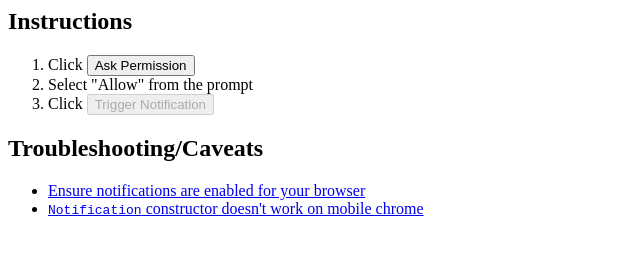
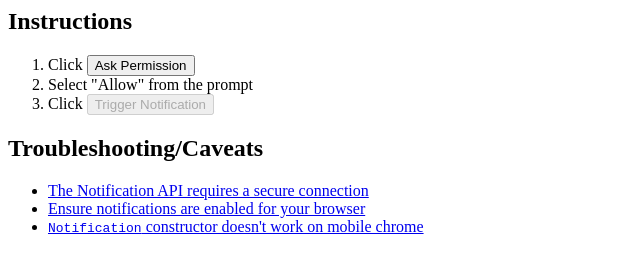
Before and after one commit to daisys-code/atoms, a website: page notifications/index.html in a window 1280 px wide. Shown: the whole page, without its empty margins (0-640 px from the left). Drawn offline with Linux system fonts and the light colour scheme.

Commit message:
more caveats

```diff
--- a/notifications/index.html
+++ b/notifications/index.html
@@ -9,12 +9,17 @@
 <h2>Troubleshooting/Caveats</h2>
 <ul>
   <li>
+    <a href="https://stackoverflow.com/questions/29084641/notification-api-not-working" target="_blank" rel="noreferrer">
+      The Notification API requires a secure connection
+    </a>
+  </li>
+  <li>
     <a href="https://stackoverflow.com/questions/62604432/why-javascript-notification-not-showing" target="_blank" rel="noreferrer">
       Ensure notifications are enabled for your browser
     </a>
   </li>
   <li>
-    <a href="https://stackoverflow.com/questions/31512504/html5-notification-not-working-in-mobile-chrome">
+    <a href="https://stackoverflow.com/questions/31512504/html5-notification-not-working-in-mobile-chrome" target="_blank" rel="noreferrer">
       <code>Notification</code> constructor doesn't work on mobile chrome
     </a>
   </li>
```
